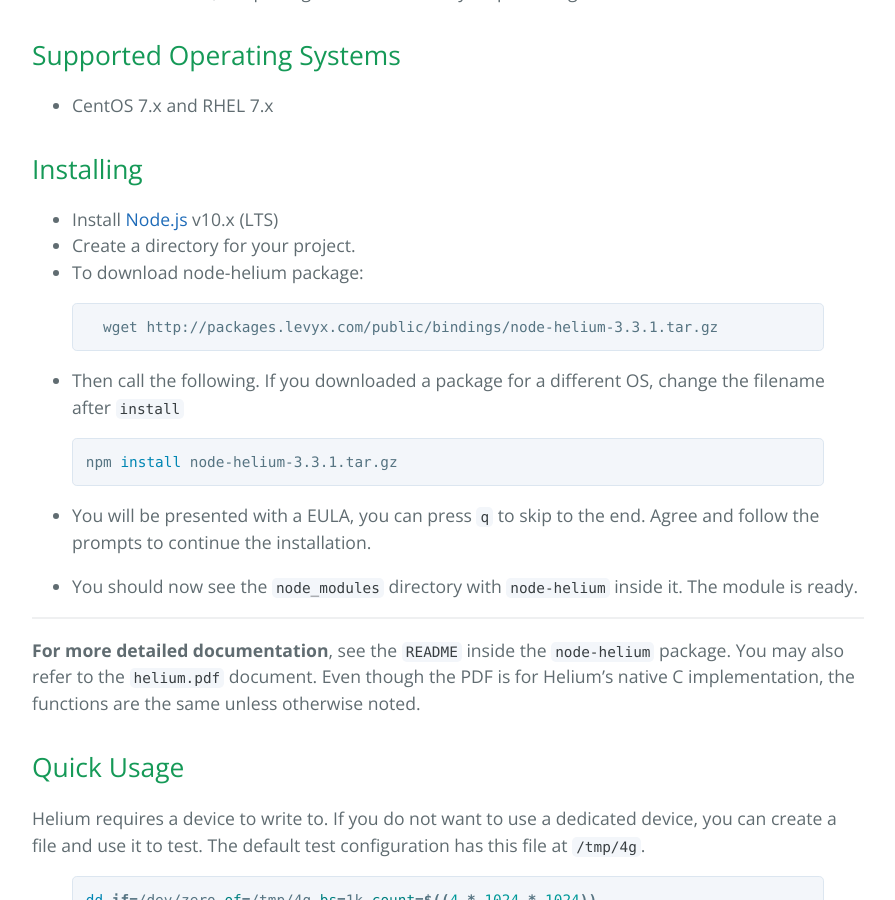
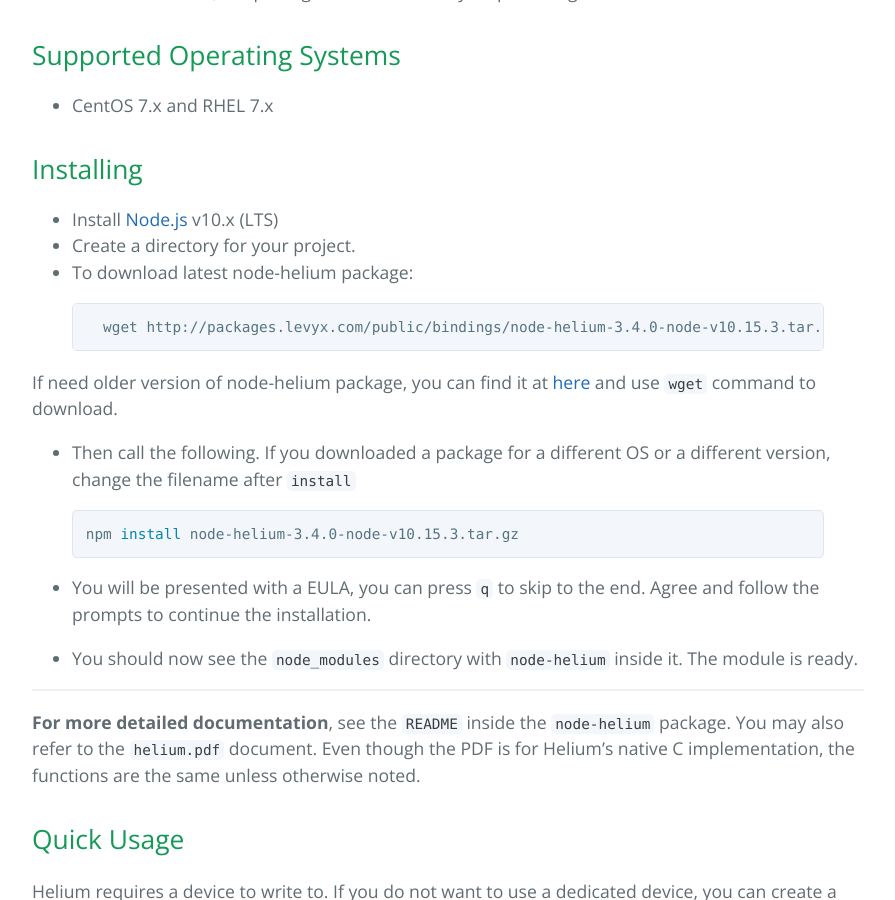
Before and after one commit to crigmaid/node-helium, a Jekyll site: the page built from index.md, in a window 1280 px wide and 900 px high, scrolled down 733 px. Shown: the whole window, without its empty margins (192-1087 px from the left). Built offline with Jekyll 4.4.1, drawn with Linux system fonts in a browser that asks for light colours.

Commit message:
updated helium version

```diff
--- a/index.md
+++ b/index.md
@@ -18,13 +18,14 @@ Using `node-helium` is nearly identical to using Helium, with a few notable quir
 ## Installing {#installing}
 * Install [Node.js](https://nodejs.org/en/download/package-manager/) v10.x (LTS)
 * Create a directory for your project.
-* To download node-helium package:
+* To download latest node-helium package:
 {% highlight bash %}
-  wget http://packages.levyx.com/public/bindings/node-helium-3.3.1.tar.gz
+  wget http://packages.levyx.com/public/bindings/node-helium-3.4.0-node-v10.15.3.tar.gz
 {% endhighlight %}
-* Then call the following. If you downloaded a package for a different OS, change the filename after `install`
+If need older version of node-helium package, you can find it at [here](http://packages.levyx.com/public/bindings/) and use `wget` command to download.
+* Then call the following. If you downloaded a package for a different OS or a different version, change the filename after `install`
 {% highlight bash %}
-npm install node-helium-3.3.1.tar.gz
+npm install node-helium-3.4.0-node-v10.15.3.tar.gz
 {% endhighlight %}
 
 * You will be presented with a EULA, you can press `q` to skip to the end. Agree and follow the prompts to continue the installation.
```
